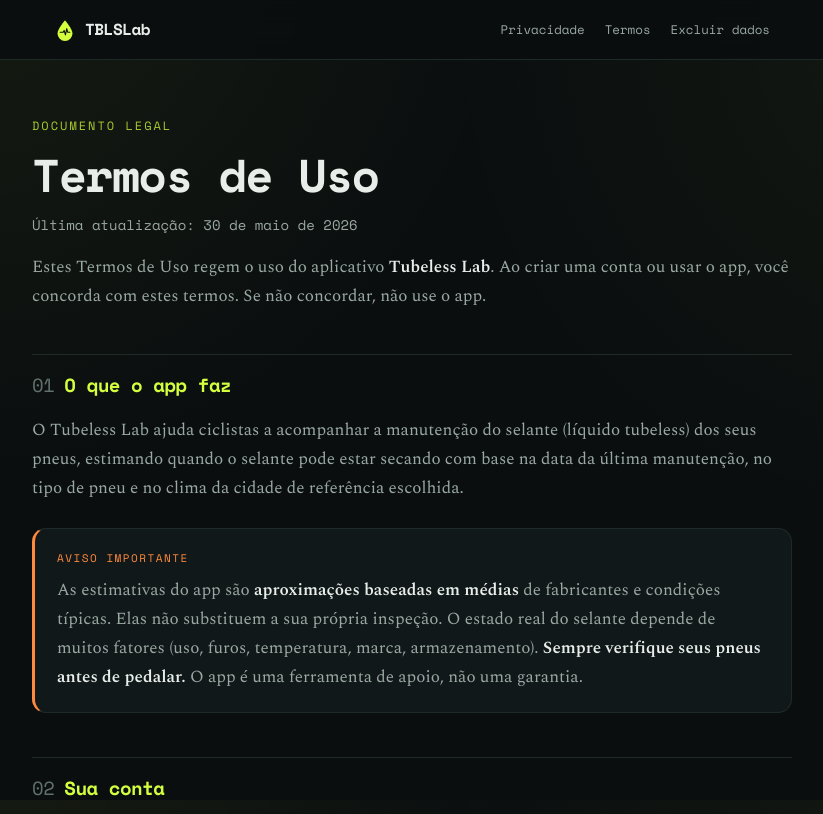
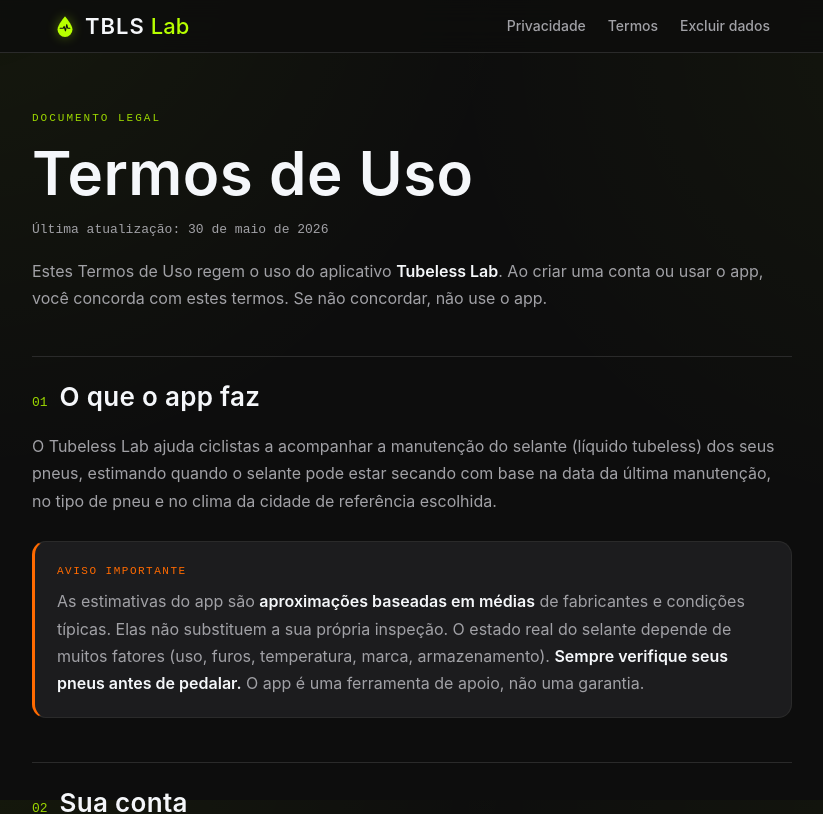
Before and after one commit to tubelesslab/web, a Next.js app: page / in a window 1280 px wide. Shown: the top 814 px of the page, without its empty margins (228-1051 px from the left). Built offline with nearby package versions, Linux system fonts and the light colour scheme.

Commit message:
Update global styles and color variables

```diff
--- a/app/globals.css
+++ b/app/globals.css
@@ -1,15 +1,20 @@
 :root {
-  --bg: #0a0e0f;
-  --bg-elev: #11181a;
-  --ink: #e8ede9;
-  --ink-dim: #9aa8a2;
-  --ink-faint: #62716b;
-  --line: #1e2a27;
-  --accent: #d4ff3f;      /* sealant green-yellow */
-  --accent-dim: #a8cc2f;
-  --warn: #ff8a3d;
+  /* Cores oficiais do brand system TBLS Lab */
+  --bg: #0D0D0D;          /* Carbon */
+  --bg-elev: #1C1C1E;     /* Graphite */
+  --ink: #F5F7FA;         /* Cold White */
+  --ink-dim: #A1A1A6;
+  --ink-faint: #6E6E73;
+  --line: #2A2A2A;
+  --accent: #B7FF00;      /* Acid Green */
+  --accent-dim: #9BD600;
+  --warn: #FF6A00;        /* Sealant Orange */
   --radius: 14px;
   --maxw: 760px;
+
+  --font-body: "Inter", -apple-system, BlinkMacSystemFont, "Segoe UI", sans-serif;
+  --font-display: "Barlow Condensed", "Inter", sans-serif;
+  --font-mono: "JetBrains Mono", ui-monospace, monospace;
 }
 
 * { box-sizing: border-box; margin: 0; padding: 0; }
@@ -19,13 +24,13 @@
 body {
   background: var(--bg);
   color: var(--ink);
-  font-family: "Spectral", Georgia, serif;
-  font-size: 17px;
+  font-family: var(--font-body);
+  font-size: 16px;
   line-height: 1.7;
   -webkit-font-smoothing: antialiased;
   background-image:
-    radial-gradient(circle at 15% -10%, rgba(212,255,63,0.06), transparent 40%),
-    radial-gradient(circle at 90% 5%, rgba(212,255,63,0.04), transparent 35%);
+    radial-gradient(circle at 15% -10%, rgba(183,255,0,0.05), transparent 40%),
+    radial-gradient(circle at 90% 5%, rgba(183,255,0,0.035), transparent 35%);
   background-attachment: fixed;
 }
 
@@ -35,49 +40,54 @@
 .masthead {
   border-bottom: 1px solid var(--line);
   position: sticky; top: 0; z-index: 10;
-  background: rgba(10,14,15,0.85);
+  background: rgba(13,13,13,0.85);
   backdrop-filter: blur(12px);
 }
 .masthead-inner {
-  max-width: var(--maxw); margin: 0 auto; padding: 16px 22px;
+  max-width: var(--maxw); margin: 0 auto; padding: 14px 22px;
   display: flex; align-items: center; justify-content: space-between;
 }
-.brand {
-  font-family: "Space Mono", ui-monospace, monospace;
-  font-weight: 700; letter-spacing: -0.5px; font-size: 16px;
-  color: var(--ink); text-decoration: none;
-  display: flex; align-items: center; gap: 9px;
+.brand { display: flex; align-items: center; gap: 9px; text-decoration: none; }
+.logo-drop { display: block; filter: drop-shadow(0 0 6px rgba(183,255,0,0.35)); }
+.brand-text {
+  font-family: var(--font-display);
+  font-size: 22px; font-weight: 600; line-height: 1;
+  display: inline-flex; align-items: baseline; gap: 6px;
 }
-.brand .dot {
-  width: 9px; height: 9px; border-radius: 50%;
-  background: var(--accent); box-shadow: 0 0 12px var(--accent);
-}
-.nav { display: flex; gap: 20px; font-family: "Space Mono", monospace; font-size: 12.5px; }
+.brand-tbls { color: var(--ink); letter-spacing: 1px; }
+.brand-lab { color: var(--accent); font-weight: 500; }
+
+.nav { display: flex; gap: 22px; font-size: 14px; font-weight: 500; }
 .nav a { color: var(--ink-dim); text-decoration: none; transition: color .2s; }
 .nav a:hover { color: var(--accent); }
 
 /* Doc page */
 .doc { padding: 56px 0 100px; }
 .eyebrow {
-  font-family: "Space Mono", monospace; font-size: 12px;
+  font-family: var(--font-mono); font-size: 11px;
   letter-spacing: 2px; text-transform: uppercase;
-  color: var(--accent-dim); margin-bottom: 14px;
+  color: var(--accent-dim); margin-bottom: 16px;
 }
 .doc h1 {
-  font-family: "Space Mono", monospace;
-  font-size: clamp(30px, 6vw, 46px); line-height: 1.05;
-  letter-spacing: -1.5px; font-weight: 700; margin-bottom: 14px;
-  color: var(--ink);
+  font-family: var(--font-display);
+  font-size: clamp(38px, 8vw, 60px); line-height: 1.0;
+  letter-spacing: 0.5px; font-weight: 600; margin-bottom: 16px;
+  color: var(--ink); text-transform: none;
 }
-.updated { color: var(--ink-faint); font-size: 14px; font-family: "Space Mono", monospace; margin-bottom: 40px; }
+.updated { color: var(--ink-faint); font-size: 13px; font-family: var(--font-mono); margin-bottom: 40px; }
 
 .doc h2 {
-  font-family: "Space Mono", monospace;
-  font-size: 19px; letter-spacing: -0.5px; margin: 44px 0 14px;
-  color: var(--accent); padding-top: 14px; border-top: 1px solid var(--line);
+  font-family: var(--font-display);
+  font-size: 26px; letter-spacing: 0.3px; font-weight: 600;
+  margin: 44px 0 14px;
+  color: var(--ink); padding-top: 18px; border-top: 1px solid var(--line);
+  display: flex; align-items: baseline; gap: 12px;
 }
-.doc h2 .num { color: var(--ink-faint); margin-right: 10px; font-weight: 400; }
-.doc h3 { font-family: "Space Mono", monospace; font-size: 15px; margin: 26px 0 8px; color: var(--ink); }
+.doc h2 .num {
+  font-family: var(--font-mono); font-size: 13px; font-weight: 400;
+  color: var(--accent-dim); letter-spacing: 0;
+}
+.doc h3 { font-family: var(--font-display); font-size: 19px; font-weight: 600; margin: 26px 0 8px; color: var(--ink); }
 .doc p { margin-bottom: 16px; color: var(--ink-dim); }
 .doc p strong, .doc li strong { color: var(--ink); font-weight: 600; }
 .doc ul { margin: 0 0 18px 4px; padding-left: 22px; }
@@ -93,7 +103,7 @@
 .callout.warn { border-left-color: var(--warn); }
 .callout p:last-child { margin-bottom: 0; }
 .callout .label {
-  font-family: "Space Mono", monospace; font-size: 11px; letter-spacing: 1.5px;
+  font-family: var(--font-mono); font-size: 11px; letter-spacing: 1.5px;
   text-transform: uppercase; color: var(--accent-dim); margin-bottom: 8px;
 }
 .callout.warn .label { color: var(--warn); }
@@ -101,21 +111,21 @@
 .contact-card {
   background: var(--bg-elev); border: 1px solid var(--line);
   border-radius: var(--radius); padding: 22px; margin: 22px 0;
-  font-family: "Space Mono", monospace; font-size: 14px; line-height: 1.9;
+  font-size: 14px; line-height: 1.9;
 }
 .contact-card .k { color: var(--ink-faint); }
-.contact-card .v { color: var(--ink); }
+.contact-card .v { color: var(--ink); font-family: var(--font-mono); font-size: 13px; }
 
 table.dt { width: 100%; border-collapse: collapse; margin: 18px 0 24px; font-size: 14.5px; }
 table.dt th, table.dt td { text-align: left; padding: 11px 12px; border-bottom: 1px solid var(--line); vertical-align: top; }
-table.dt th { font-family: "Space Mono", monospace; font-size: 11.5px; letter-spacing: 1px; text-transform: uppercase; color: var(--ink-faint); }
+table.dt th { font-family: var(--font-mono); font-size: 11px; letter-spacing: 1px; text-transform: uppercase; color: var(--ink-faint); font-weight: 400; }
 table.dt td { color: var(--ink-dim); }
 table.dt td:first-child { color: var(--ink); }
 
 /* Footer */
 .foot {
   border-top: 1px solid var(--line); padding: 36px 0 60px;
-  font-family: "Space Mono", monospace; font-size: 12.5px; color: var(--ink-faint);
+  font-size: 13px; color: var(--ink-faint);
 }
 .foot-inner { max-width: var(--maxw); margin: 0 auto; padding: 0 22px; display: flex; flex-wrap: wrap; gap: 14px 28px; justify-content: space-between; }
 .foot a { color: var(--ink-dim); text-decoration: none; }
```
